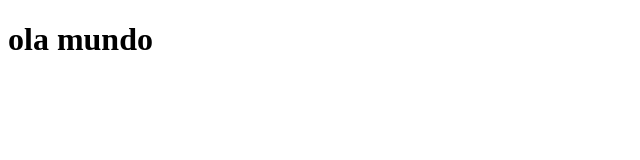
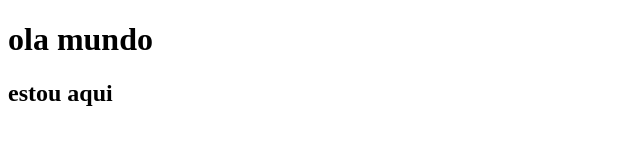
Before and after one commit to bresantos/Aula-3, a plain HTML site: page index.html in a window 1280 px wide. Shown: the whole page, without its empty margins (0-640 px from the left). Drawn offline with Linux system fonts and the light colour scheme.

Commit message:
commit 2 - aula 3

```diff
--- a/index.html
+++ b/index.html
@@ -8,6 +8,7 @@
 <body>
     <div>
         <h1>ola mundo</h1>
+        <h2>estou aqui</h2>
     </div>
 </body>
 </html>
```
